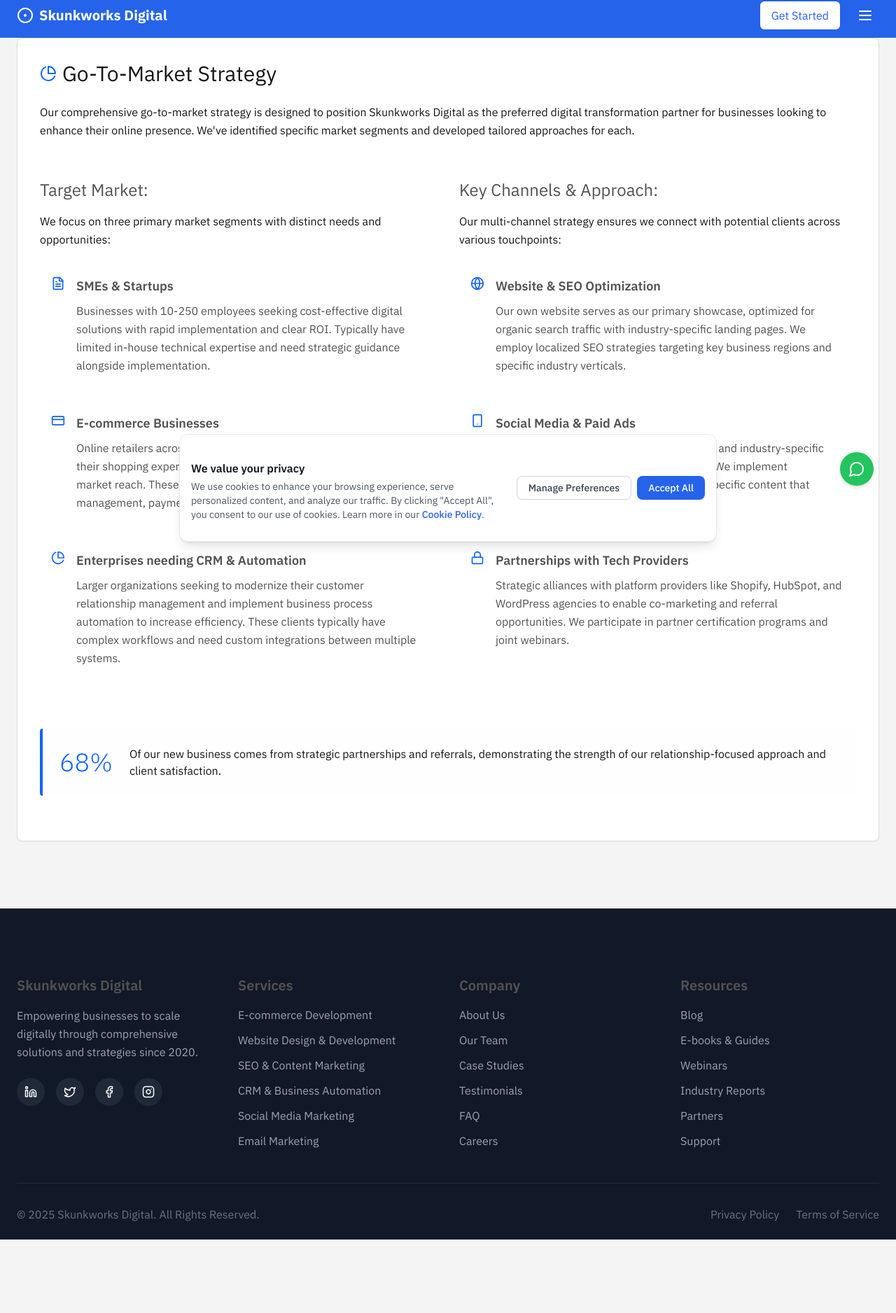
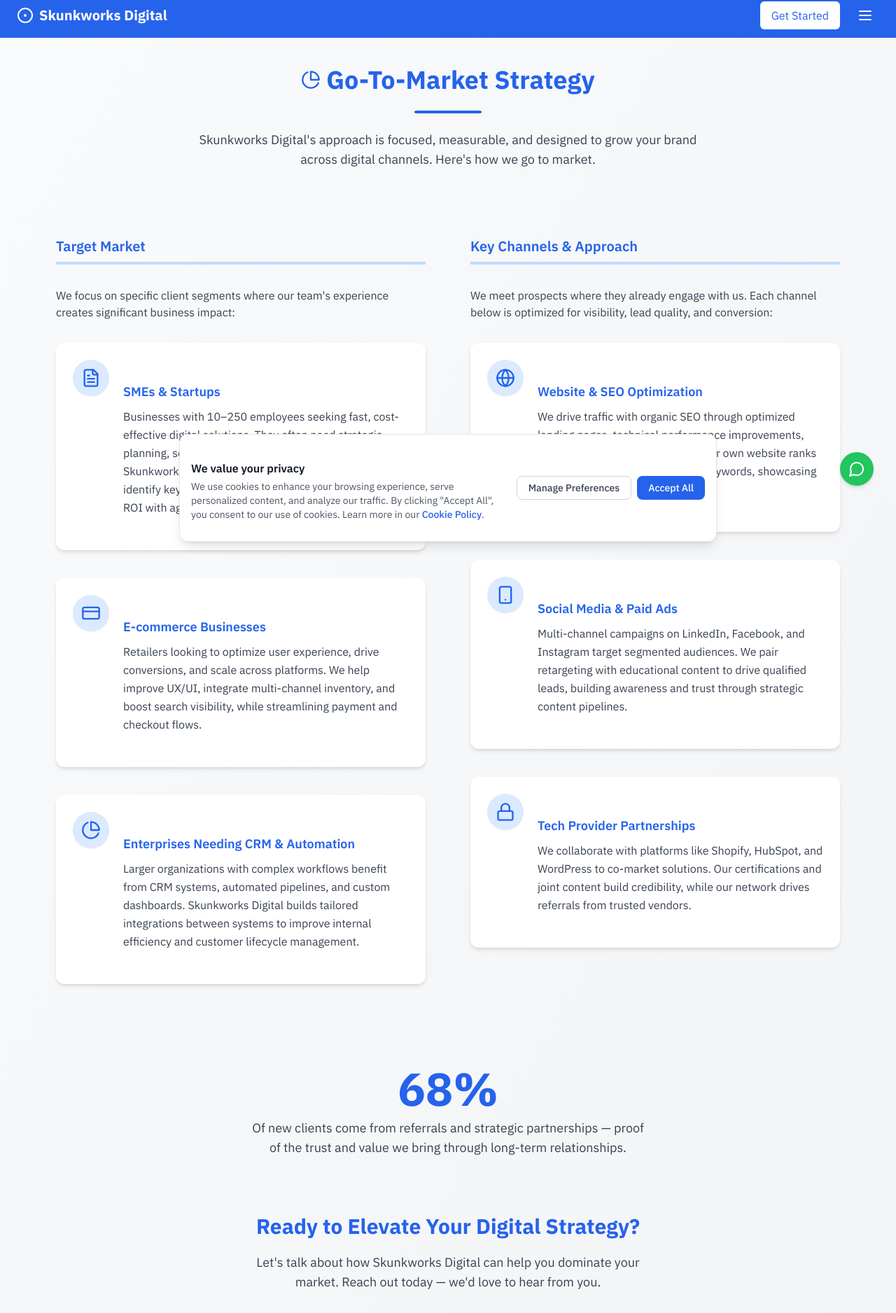
Before and after one commit to Skunkworks-Digital/www, a React (Vite) app: page /go-to-market in a window 1280 px wide. Shown: the part 10-1886 px from the top of the page at 70% size. Before the commit the page ends 1781 px from the top, so only its background shows below. Built offline with nearby package versions, Linux system fonts and the light colour scheme.

Commit message:
Update GoToMarket.tsx

```diff
--- a/src/components/GoToMarket.tsx
+++ b/src/components/GoToMarket.tsx
@@ -1,13 +1,16 @@
-import React from 'react';
-import { useInView } from 'react-intersection-observer';
+import React, { useEffect, useState } from "react";
+import { useInView } from "react-intersection-observer";
 import {
   FileText,
   CreditCard,
   Globe,
   Lock,
   PieChart,
-  Smartphone
-} from 'lucide-react';
+  Smartphone,
+  Mail,
+  MessageCircle,
+  Phone,
+} from "lucide-react";
 
 interface StrategyItemProps {
   icon: React.ReactNode;
@@ -15,111 +18,225 @@ interface StrategyItemProps {
   description: string;
 }
 
-const StrategyItem: React.FC<StrategyItemProps> = ({ icon, title, description }) => {
+const StrategyItem: React.FC<StrategyItemProps> = ({
+  icon,
+  title,
+  description,
+}) => (
+  <div className="relative flex flex-col md:flex-row items-start gap-5 mb-10 p-6 bg-white rounded-xl shadow-md hover:shadow-lg transition-shadow duration-300">
+    {/* Mobile Icon - Top Center */}
+    <div className="md:hidden flex justify-center w-full mb-3">
+      <div className="bg-blue-100 p-2 rounded-full text-blue-600 inline-flex items-center justify-center shadow-sm">
+        {React.cloneElement(icon as React.ReactElement, { size: 20 })}
+      </div>
+    </div>
+
+    {/* Desktop Icon - Left Side */}
+    <div className="hidden md:flex flex-shrink-0 relative">
+      <div className="bg-blue-100 p-3 rounded-full text-blue-600 inline-flex items-center justify-center shadow-sm">
+        {React.cloneElement(icon as React.ReactElement, { size: 28 })}
+      </div>
+    </div>
+
+    <div className="text-center md:text-left w-full">
+      <h3 className="text-lg font-semibold text-blue-600 mb-2">{title}</h3>
+      <p className="text-gray-700 leading-relaxed">{description}</p>
+    </div>
+  </div>
+);
+
+const AnimatedNumber: React.FC<{ target: number }> = ({ target }) => {
+  const [count, setCount] = useState(0);
+  const [hasAnimated, setHasAnimated] = useState(false);
+  const { ref, inView } = useInView({ threshold: 0.5, triggerOnce: true });
+
+  useEffect(() => {
+    if (inView && !hasAnimated) {
+      const duration = 2000; // 2 seconds
+      const increment = target / (duration / 16); // 60fps
+
+      let currentCount = 0;
+      const timer = setInterval(() => {
+        currentCount += increment;
+        if (currentCount >= target) {
+          currentCount = target;
+          clearInterval(timer);
+          setHasAnimated(true);
+        }
+        setCount(Math.floor(currentCount));
+      }, 16);
+
+      return () => clearInterval(timer);
+    }
+  }, [inView, target, hasAnimated]);
+
   return (
-    <div className="service-item">
-      <div className="icon">
-        {icon}
-      </div>
-      <div>
-        <h3 className="text-lg font-semibold mb-2 mt-0">{title}</h3>
-        <p className="text-[color:var(--text-secondary)] mb-0">{description}</p>
-      </div>
+    <div
+      ref={ref}
+      className={`text-4xl md:text-6xl font-bold text-blue-600 transition-transform duration-500 ${
+        count === target ? "scale-110" : "scale-100"
+      }`}
+    >
+      {count}%
     </div>
   );
 };
 
 const GoToMarket: React.FC = () => {
-  const { ref, inView } = useInView({
-    threshold: 0.1,
-    triggerOnce: true,
-  });
+  const { ref, inView } = useInView({ threshold: 0.1, triggerOnce: true });
 
   const targetMarkets = [
     {
-      icon: <FileText size={20} />,
+      icon: <FileText />,
       title: "SMEs & Startups",
-      description: "Businesses with 10-250 employees seeking cost-effective digital solutions with rapid implementation and clear ROI. Typically have limited in-house technical expertise and need strategic guidance alongside implementation."
+      description:
+        "Businesses with 10–250 employees seeking fast, cost-effective digital solutions. They often need strategic planning, scalable implementation, and trusted partners. Skunkworks Digital works closely with startups to identify key needs, create lean MVPs, and deliver fast ROI with agile development.",
     },
     {
-      icon: <CreditCard size={20} />,
+      icon: <CreditCard />,
       title: "E-commerce Businesses",
-      description: "Online retailers across various product categories looking to optimize their shopping experience, increase conversion rates, and expand market reach. These businesses need solutions for inventory management, payment processing, and multichannel selling."
+      description:
+        "Retailers looking to optimize user experience, drive conversions, and scale across platforms. We help improve UX/UI, integrate multi-channel inventory, and boost search visibility, while streamlining payment and checkout flows.",
     },
     {
-      icon: <PieChart size={20} />,
-      title: "Enterprises needing CRM & Automation",
-      description: "Larger organizations seeking to modernize their customer relationship management and implement business process automation to increase efficiency. These clients typically have complex workflows and need custom integrations between multiple systems."
-    }
+      icon: <PieChart />,
+      title: "Enterprises Needing CRM & Automation",
+      description:
+        "Larger organizations with complex workflows benefit from CRM systems, automated pipelines, and custom dashboards. Skunkworks Digital builds tailored integrations between systems to improve internal efficiency and customer lifecycle management.",
+    },
   ];
 
   const channels = [
     {
-      icon: <Globe size={20} />,
+      icon: <Globe />,
       title: "Website & SEO Optimization",
-      description: "Our own website serves as our primary showcase, optimized for organic search traffic with industry-specific landing pages. We employ localized SEO strategies targeting key business regions and specific industry verticals."
+      description:
+        "We drive traffic with organic SEO through optimized landing pages, technical performance improvements, and targeted content marketing. Our own website ranks across multiple industry-specific keywords, showcasing proven execution.",
     },
     {
-      icon: <Smartphone size={20} />,
+      icon: <Smartphone />,
       title: "Social Media & Paid Ads",
-      description: "Targeted campaigns on LinkedIn, Facebook, and industry-specific platforms with custom audience segments. We implement retargeting strategies and create industry-specific content that demonstrates our expertise."
+      description:
+        "Multi-channel campaigns on LinkedIn, Facebook, and Instagram target segmented audiences. We pair retargeting with educational content to drive qualified leads, building awareness and trust through strategic content pipelines.",
     },
     {
-      icon: <Lock size={20} />,
-      title: "Partnerships with Tech Providers",
-      description: "Strategic alliances with platform providers like Shopify, HubSpot, and WordPress agencies to enable co-marketing and referral opportunities. We participate in partner certification programs and joint webinars."
-    }
+      icon: <Lock />,
+      title: "Tech Provider Partnerships",
+      description:
+        "We collaborate with platforms like Shopify, HubSpot, and WordPress to co-market solutions. Our certifications and joint content build credibility, while our network drives referrals from trusted vendors.",
+    },
   ];
 
   return (
-    <section id="go-to-market" ref={ref} className="py-16 bg-[color:var(--bg-primary)]">
-      <div className="container-custom">
-        <div className="tile">
-          <h2 className="flex items-center">
-            <PieChart className="section-icon" size={24} />
+    <section
+      id="go-to-market"
+      ref={ref}
+      className="w-full py-12 md:py-20 px-4 md:px-12 bg-gradient-to-br from-gray-50 to-gray-100 scroll-smooth"
+    >
+      {/* Header */}
+      <div className="text-center max-w-3xl mx-auto mb-12 md:mb-16 px-4 mt-6">
+        <h2 className="text-2xl md:text-4xl font-extrabold text-blue-600 flex flex-col md:flex-row justify-center items-center gap-3">
+          <span className="inline-flex items-center">
+            <PieChart className="hidden md:block mr-2" size={28} />
             Go-To-Market Strategy
-          </h2>
+          </span>
+        </h2>
+        <div className="w-24 h-1 bg-blue-600 mx-auto mt-3 rounded-full"></div>
+        <p className="mt-4 md:mt-6 text-gray-700 text-base md:text-lg leading-relaxed">
+          Skunkworks Digital's approach is focused, measurable, and designed to
+          grow your brand across digital channels. Here's how we go to market.
+        </p>
+      </div>
 
-          <p className="section-description">
-            Our comprehensive go-to-market strategy is designed to position Skunkworks Digital as the preferred digital transformation partner for businesses looking to enhance their online presence. We've identified specific market segments and developed tailored approaches for each.
+      {/* Strategy Sections */}
+      <div className="grid grid-cols-1 md:grid-cols-2 gap-8 md:gap-16 max-w-6xl mx-auto px-4">
+        <div>
+          <h3 className="text-lg md:text-xl font-semibold text-blue-600 mb-6 md:mb-8 border-b-4 border-blue-200 pb-2">
+            Target Market
+          </h3>
+          <p className="mb-6 md:mb-8 text-gray-700 text-sm md:text-base">
+            We focus on specific client segments where our team's experience
+            creates significant business impact:
           </p>
+          {targetMarkets.map((item, i) => (
+            <div
+              key={i}
+              className={`transition-all duration-700 ${
+                inView
+                  ? "opacity-100 translate-y-0"
+                  : "opacity-0 translate-y-10"
+              }`}
+              style={{ transitionDelay: `${i * 150}ms` }}
+            >
+              <StrategyItem {...item} />
+            </div>
+          ))}
+        </div>
 
-          <div className="grid grid-cols-1 lg:grid-cols-2 gap-8">
-            <div className={`transition-all duration-700 ${inView ? 'opacity-100 translate-y-0' : 'opacity-0 translate-y-10'}`}>
-              <h3>Target Market:</h3>
-              <p>We focus on three primary market segments with distinct needs and opportunities:</p>
+        <div>
+          <h3 className="text-lg md:text-xl font-semibold text-blue-600 mb-6 md:mb-8 border-b-4 border-blue-200 pb-2">
+            Key Channels & Approach
+          </h3>
+          <p className="mb-6 md:mb-8 text-gray-700 text-sm md:text-base">
+            We meet prospects where they already engage with us. Each channel
+            below is optimized for visibility, lead quality, and conversion:
+          </p>
+          {channels.map((item, i) => (
+            <div
+              key={i}
+              className={`transition-all duration-700 ${
+                inView
+                  ? "opacity-100 translate-y-0"
+                  : "opacity-0 translate-y-10"
+              }`}
+              style={{ transitionDelay: `${i * 150}ms` }}
+            >
+              <StrategyItem {...item} />
+            </div>
+          ))}
+        </div>
+      </div>
 
-              {targetMarkets.map((item, index) => (
-                <StrategyItem
-                  key={index}
-                  icon={item.icon}
-                  title={item.title}
-                  description={item.description}
-                />
-              ))}
-            </div>
+      {/* Highlight */}
+      <div className="text-center mt-12 md:mt-20 max-w-3xl mx-auto px-4">
+        <AnimatedNumber target={68} />
+        <p className="mt-3 text-gray-700 text-base md:text-lg max-w-xl mx-auto leading-relaxed">
+          Of new clients come from referrals and strategic partnerships — proof
+          of the trust and value we bring through long-term relationships.
+        </p>
+      </div>
 
-            <div className={`transition-all duration-700 delay-300 ${inView ? 'opacity-100 translate-y-0' : 'opacity-0 translate-y-10'}`}>
-              <h3>Key Channels & Approach:</h3>
-              <p>Our multi-channel strategy ensures we connect with potential clients across various touchpoints:</p>
+      {/* CTA */}
+      <div className="mt-12 md:mt-20 text-center max-w-3xl mx-auto px-4">
+        <h3 className="text-xl md:text-3xl font-bold mb-4 md:mb-5 text-blue-600">
+          Ready to Elevate Your Digital Strategy?
+        </h3>
+        <p className="mb-6 md:mb-8 text-gray-700 text-base md:text-lg leading-relaxed max-w-xl mx-auto">
+          Let's talk about how Skunkworks Digital can help you dominate your
+          market. Reach out today — we'd love to hear from you.
+        </p>
 
-              {channels.map((item, index) => (
-                <StrategyItem
-                  key={index}
-                  icon={item.icon}
-                  title={item.title}
-                  description={item.description}
-                />
-              ))}
-            </div>
-          </div>
-
-          <div className="stat-highlight mt-12">
-            <div className="stat-number">68%</div>
-            <div className="stat-description">
-              Of our new business comes from strategic partnerships and referrals, demonstrating the strength of our relationship-focused approach and client satisfaction.
-            </div>
-          </div>
+        <div className="flex flex-col sm:flex-row justify-center items-center gap-3 md:gap-5">
+          <a
+            href="mailto:info@skunkworksdigital.co.za "
+            className="inline-flex items-center gap-2 bg-blue-600 text-white px-5 py-2 md:px-7 md:py-3 rounded-lg shadow-md hover:shadow-xl hover:bg-blue-700 transition duration-300 text-sm md:text-base"
+          >
+            <Mail size={16} /> Email Us
+          </a>
+          <a
+            href="https://wa.me/+27833807950?text=Hi%20Skunkworks%20Digital%2C%20I'm%20interested%20in%20your%20services."
+            target="_blank"
+            rel="noopener noreferrer"
+            className="inline-flex items-center gap-2 bg-green-600 text-white px-5 py-2 md:px-7 md:py-3 rounded-lg shadow-md hover:shadow-xl hover:bg-green-700 transition duration-300 text-sm md:text-base"
+          >
+            <MessageCircle size={16} /> WhatsApp
+          </a>
+          <a
+            href="tel:+27833807950"
+            className="inline-flex items-center gap-2 bg-gray-800 text-white px-5 py-2 md:px-7 md:py-3 rounded-lg shadow-md hover:shadow-xl hover:bg-gray-900 transition duration-300 text-sm md:text-base"
+          >
+            <Phone size={16} /> Call Us
+          </a>
         </div>
       </div>
     </section>
```
